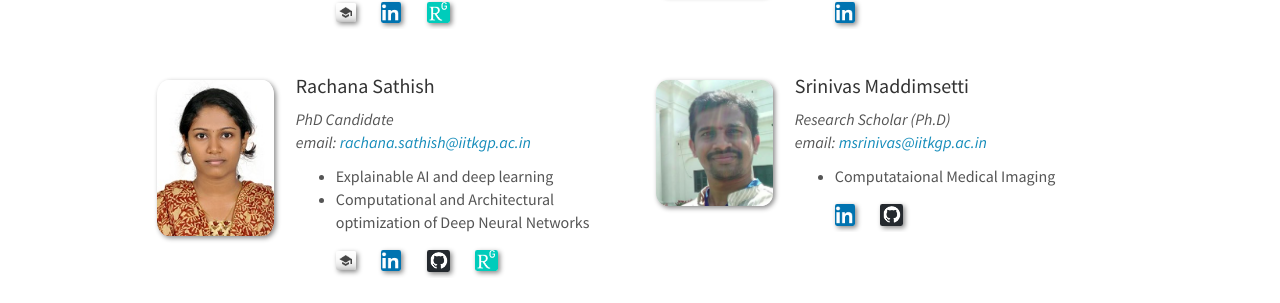
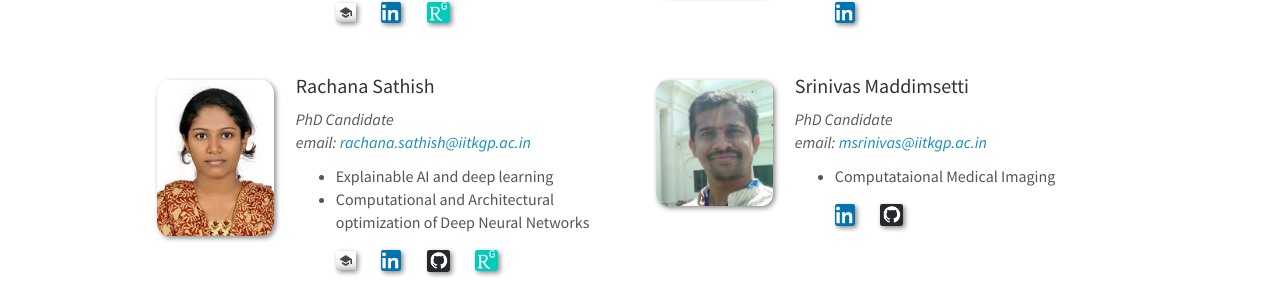
Before and after one commit to iitkliv/iitkliv.github.io, a Jekyll site: the page built from _pages/people.md, in a window 1280 px wide and 900 px high, scrolled down 818 px. Shown: the part 151-454 px from the top of the window. Built offline with Jekyll 4.4.1, drawn with Linux system fonts in a browser that asks for light colours; nearby versions of some CDN libraries.

Commit message:
srinivas as phd candidate

```diff
--- a/_data/people.yml
+++ b/_data/people.yml
@@ -84,7 +84,7 @@
 
 - name: Srinivas Maddimsetti
   photo: sm.png
-  info: Research Scholar (Ph.D)
+  info: PhD Candidate
   email: msrinivas@iitkgp.ac.in
   description:
     - Computataional Medical Imaging
```
